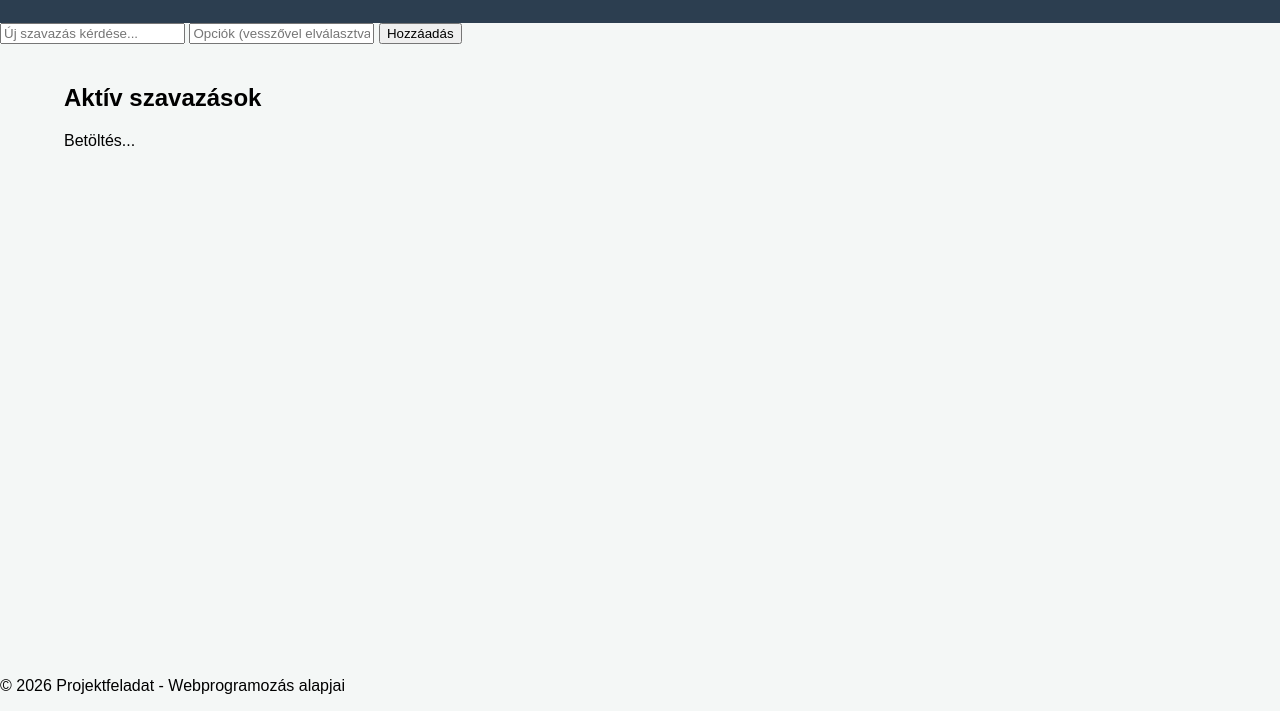
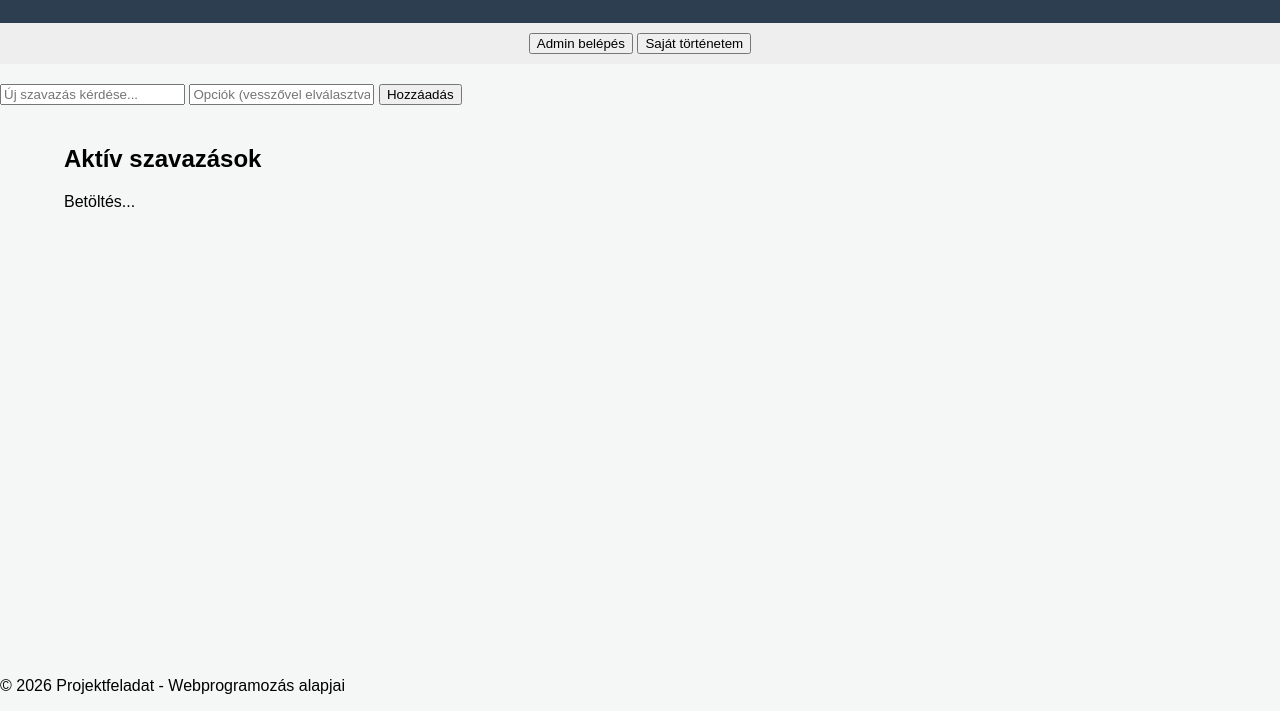
Before and after one commit to zoli7779/online-szavazas-projekt, a website: page index.html in a window 1280 px wide. Shown: the part 89-800 px from the top of the page. Drawn offline with Linux system fonts and the light colour scheme; no server answers.

Commit message:
Admin felület és felhasználói történet funkciók hozzáadása

```diff
--- a/index.html
+++ b/index.html
@@ -10,6 +10,11 @@
     <header>
         <h1>Szavazási Platform</h1>
     </header>
+
+	<div style="background: #eee; padding: 10px; margin-bottom: 20px; text-align: center;">
+        <button onclick="alert('Admin felület megnyitása...')">Admin belépés</button>
+        <button onclick="fetch('/api/user/history/1').then(r=>r.json()).then(d=>alert('Eddigi szavazataid: ' + JSON.stringify(d)))">Saját történetem</button>
+    </div>
 
 	<div class="admin-panel">
 		<input type="text" id="uj-kerdes" placeholder="Új szavazás kérdése...">
```
